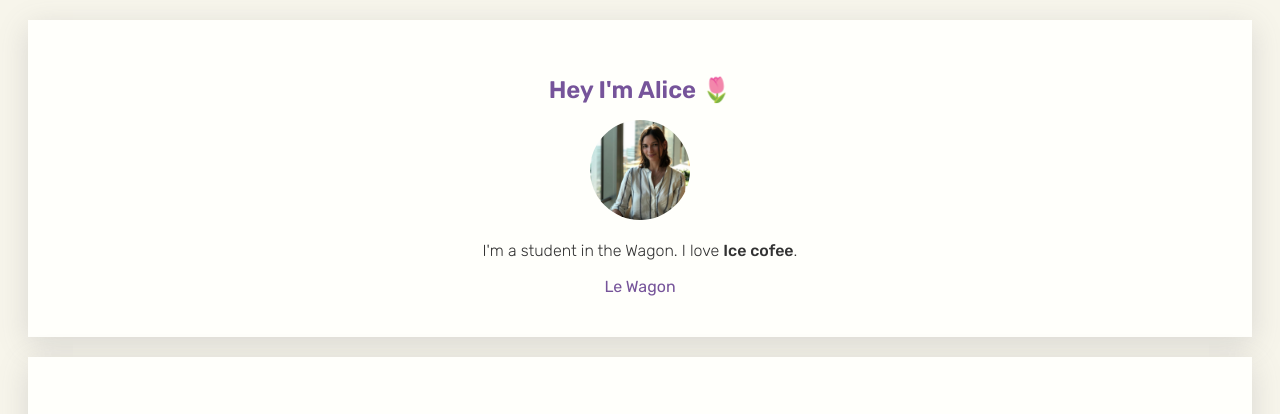
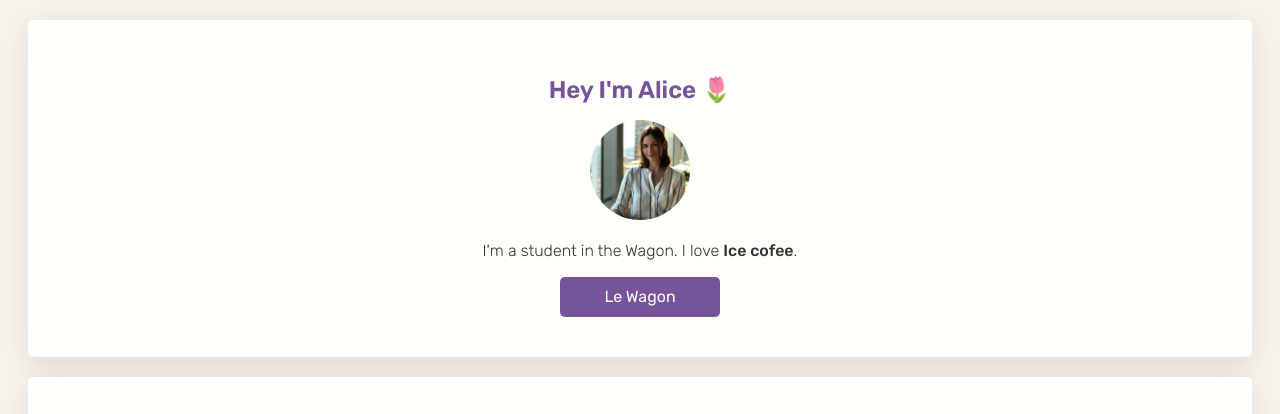
Before and after one commit to alicedaubree/profile, a plain HTML site: page index.html in a window 1280 px wide. Shown: the top 414 px of the page. Drawn offline with Linux system fonts and the light colour scheme.

Commit message:
make my profile prettier

```diff
--- a/index.html
+++ b/index.html
@@ -4,12 +4,12 @@
 <head>
   <title>Alice profile</title>
   <meta charset="utf-8">
+  <meta name="viewport" content="width=device-width, initial-scale=1">
   <link rel="stylesheet" href="style.css">
   <link rel="stylesheet" href="https://cdnjs.cloudflare.com/ajax/libs/font-awesome/6.1.2/css/all.min.css">
   <link rel="preconnect" href="https://fonts.googleapis.com">
   <link rel="preconnect" href="https://fonts.gstatic.com" crossorigin>
-  <link href="https://fonts.googleapis.com/css2?family=Rubik:wght@300;400;500;600&family=Space+Mono&display=swap"
-    rel="stylesheet">
+  <link href="https://fonts.googleapis.com/css2?family=Rubik:wght@300;400;500;600&family=Space+Mono&display=swap" rel="stylesheet">
 </head>
 
 <body>
@@ -18,7 +18,7 @@
       <h1>Hey I'm Alice 🌷</h1>
       <img src="./images/AD.jpeg" alt="Alice Daubrée" id="avatar">
       <p> I'm a student in the Wagon. I love <strong>Ice cofee</strong>.</p>
-      <a href="https://www.lewagon.com/fr/nice" target="_blank">Le Wagon</a>
+      <div class="btn-purple"><a href="https://www.lewagon.com/fr/nice" target="_blank" alt="le wagon">Le Wagon</a></div>
     </div>
     <div class="card text-center">
       <h3>Follow me on :</h3>
--- a/style.css
+++ b/style.css
@@ -28,16 +28,6 @@ h3 {
   line-height:24px;
 }
 
-a{
-  color: #76549A;
-  transition: 0.4s ease-in-out;
-  text-decoration: none;
-  font-weight: 400;
-}
-a:hover{
-  color: #DF7861
-}
-
 i {
   font-size: 30px;
   letter-spacing: 20px;
@@ -65,6 +55,7 @@ ul {
   background-color: rgb(255, 255, 251);
   padding: 40px;
   margin:20px;
+  border-radius: 5px;
 }
 
 .container {
@@ -76,10 +67,11 @@ ul {
   height: 100px;
   border-radius: 50px;
   transition: 0.02s ease-in-out;
+  opacity: 100%;
 }
 
 #avatar:hover {
-  border: 3px solid #DF7861;
+  opacity: 80%;
 }
 
 @media (max-width: 960px) {
@@ -102,3 +94,36 @@ ul {
     width: 300px;
   }
 }
+
+.btn-purple {
+  background-color: #76549A;
+  font-weight: 400;
+  transition: 0.4s ease-in-out;
+  width: 150px;
+  margin: 0 auto;
+  padding: 10px 5px;
+  border-radius: 5px;
+}
+
+.btn-purple a {
+  color:rgb(255, 255, 251);
+}
+
+.btn-purple:hover {
+  background-color: #DF7861;
+}
+
+.btn-purple a:hover {
+  color:rgb(255, 255, 251);
+}
+
+a{
+  color: #76549A;
+  text-decoration: none;
+  font-weight: 400;
+  transition: 0.4s ease-in-out;
+}
+
+a:hover{
+  color: #DF7861
+}
```
